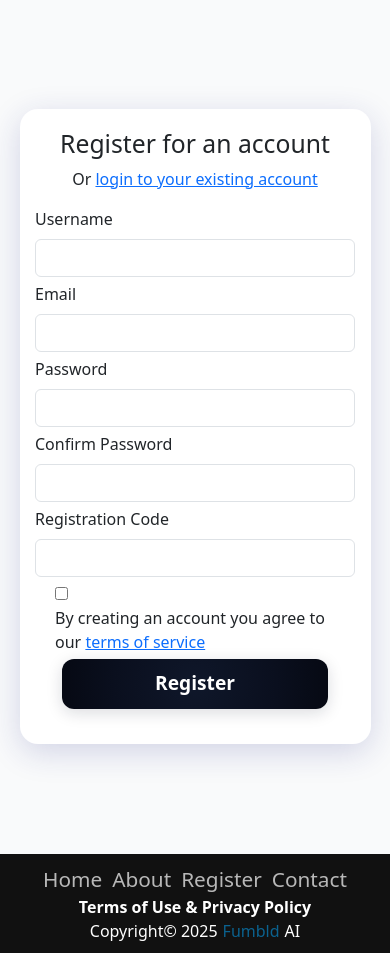
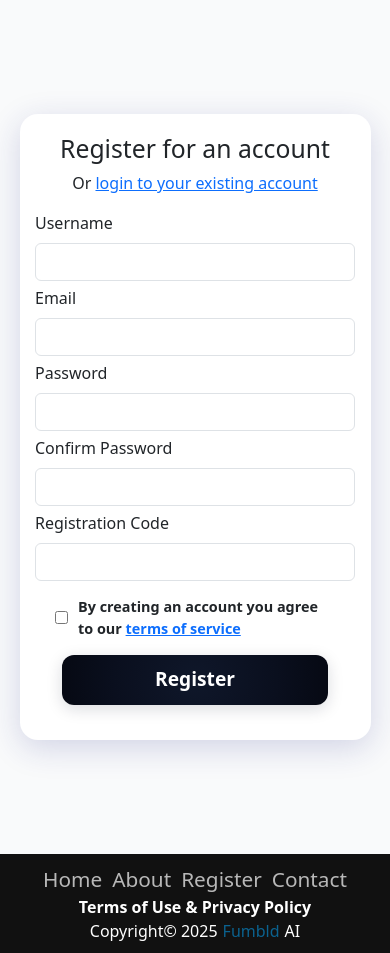
Before and after one commit to ant-cantu/fumbld-ai, a Flask app: page /register in a window 390 px wide. Shown: the part 57-1010 px from the top of the page. Run offline with Flask 3, Linux system fonts and the light colour scheme; parts of the project's set-up code (start-up, migrations or seed data) failed here and were passed over; some libraries are stand-ins or nearby versions.

Commit message:
Add styles for form terms section in register.css
Introduced a new .form-terms class to style the terms and conditions section in the registration form, including font size, weight, layout, and spacing. Adjusted gap for mobile screens in the responsive media query.

```diff
--- a/source/static/css/register.css
+++ b/source/static/css/register.css
@@ -261,6 +261,15 @@ main {
     margin-bottom: 10px;
 }
 
+.form-terms {
+    font-size: .9rem;
+    display: flex;
+    justify-content: flex-start;
+    align-items: center;
+    padding: 10px 0;
+    font-weight: 700;
+    gap: 5px;
+}
 #terms-link {
     text-decoration: none;
     color: white;
@@ -272,6 +281,9 @@ main {
 }
 
 @media only screen and (max-width: 767.98px) {
+    .form-terms {
+        gap: 10px;
+    }
     /* Hamburger Menu Navigation */
     .nav-bar button {
         background-color: transparent;
```
